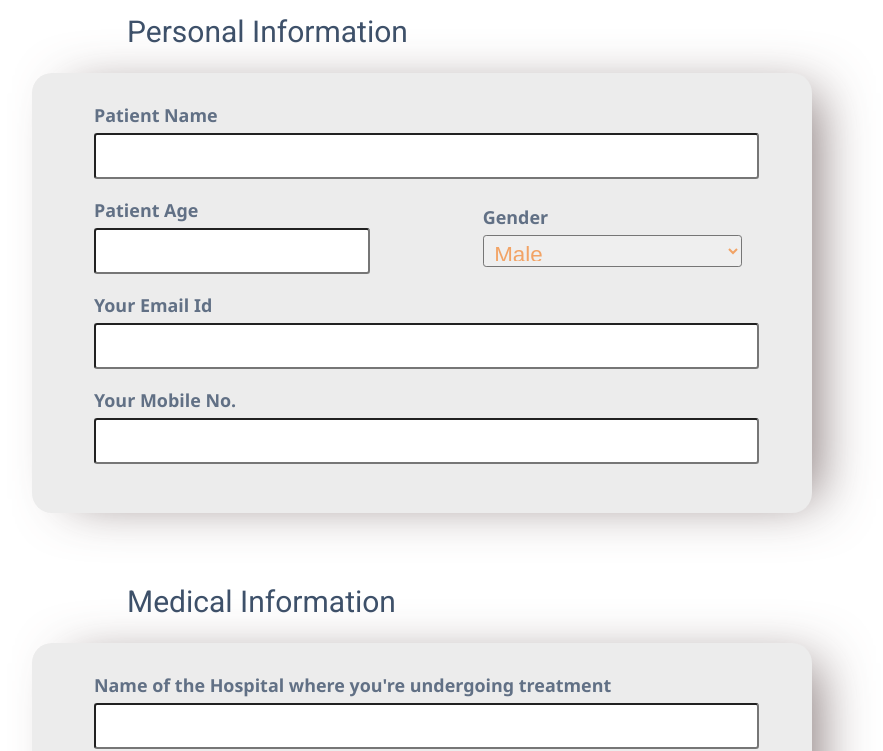
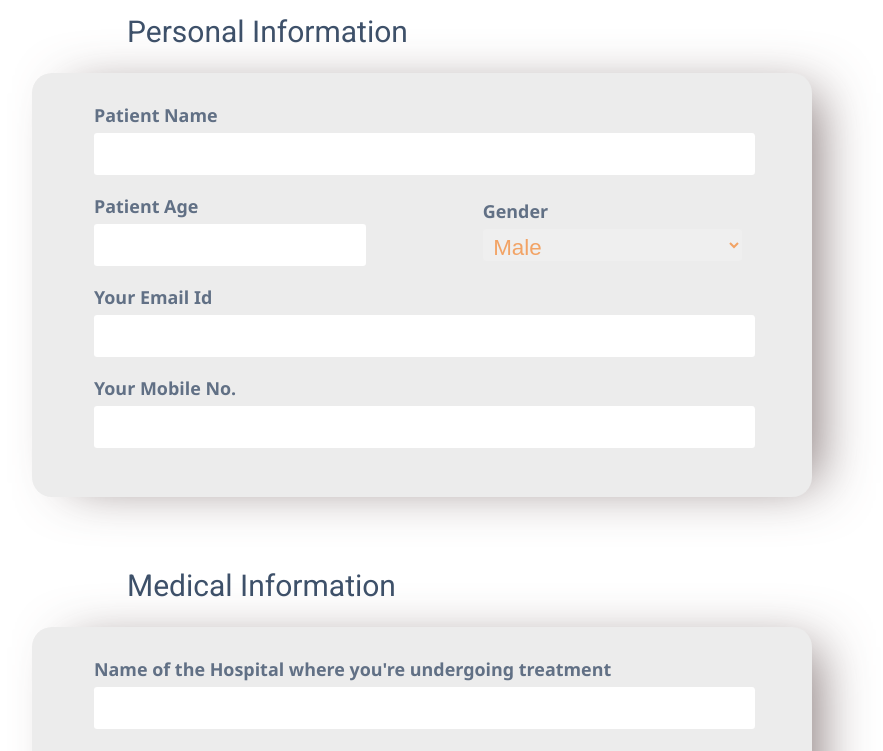
Before and after one commit to CovAssist/CoviHelp-client, a React (Create React App) app: page /PatientRegistration in a window 1280 px wide. Shown: the part 1420-2171 px from the top of the page, without its empty margins (218-1101 px from the left). Built offline with nearby package versions, Linux system fonts and the light colour scheme.

Commit message:
form css

```diff
--- a/src/components/Forms/Form.css
+++ b/src/components/Forms/Form.css
@@ -4,7 +4,7 @@
   height: 2rem;
   padding: 0.3rem 0.4rem;
   border-radius: 0.2rem;
-  /* border-style: none; */
+  border-style: none;
   margin-top: 0.4rem;
 
   color: var(--color-medorange);
@@ -17,7 +17,8 @@
   border: 3px solid var(--color-orange);
   transition: transform 5ms ease-in-out;
 }
-.Donor{
+
+.Donor {
   margin: 50px;
 }
 
```
